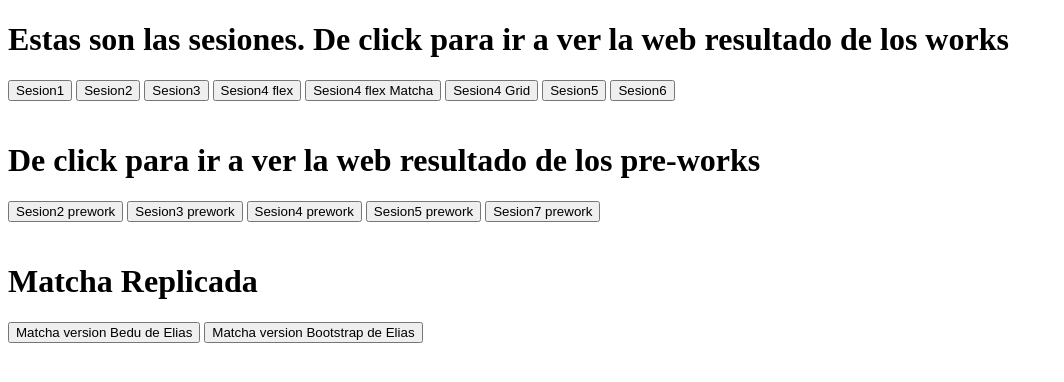
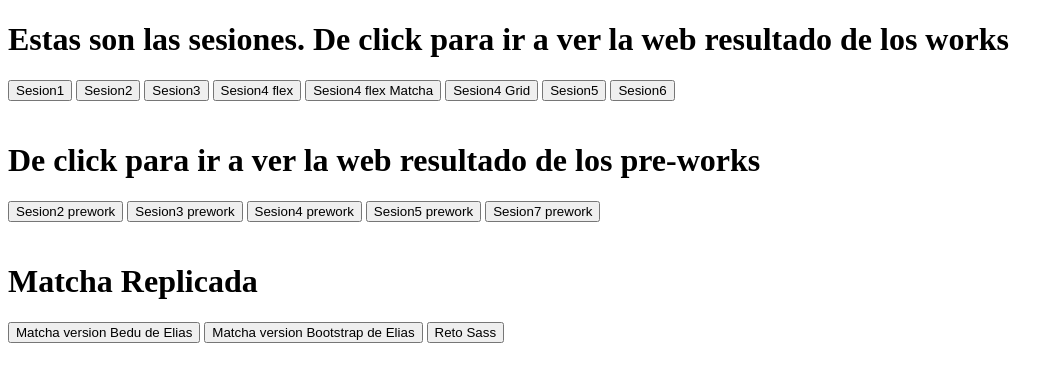
Before and after one commit to EAeliasalejandro/BeduCursoWeb, a plain HTML site: page index.html in a window 1280 px wide. Shown: the whole page, without its empty margins (0-1064 px from the left). Drawn offline with Linux system fonts and the light colour scheme.

Commit message:
reto Sass agregado al indice

```diff
--- a/index.html
+++ b/index.html
@@ -36,6 +36,7 @@
         <div>
             <a href="getMatcha/index.html"><button>Matcha version Bedu de Elias</button></a>
             <a href="getMatchaBootstrap/index.html"><button>Matcha version Bootstrap de Elias</button></a>
+            <a href="retoSass/index.html"><button>Reto Sass</button></a>
         </div>
     </div>
 </body>
```
